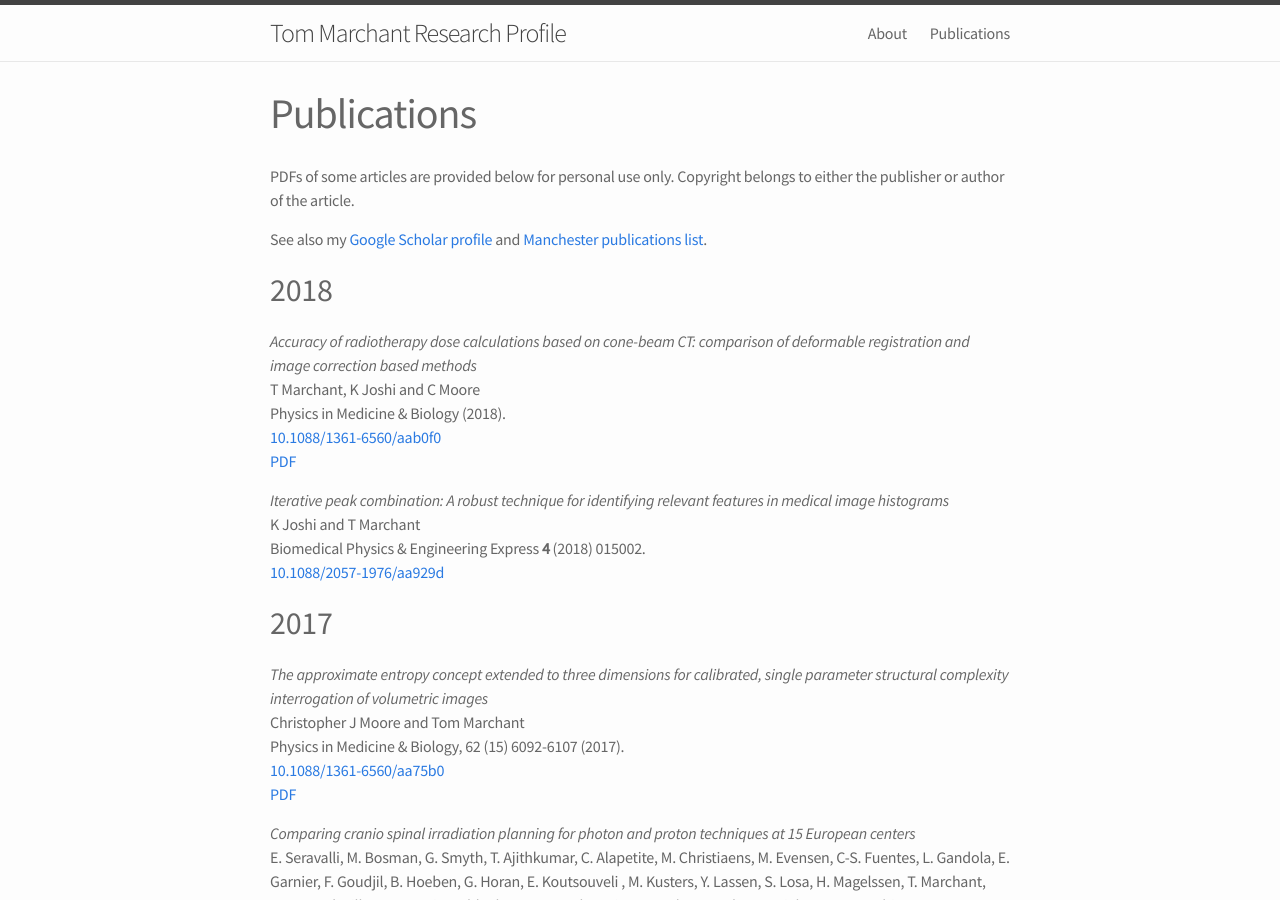
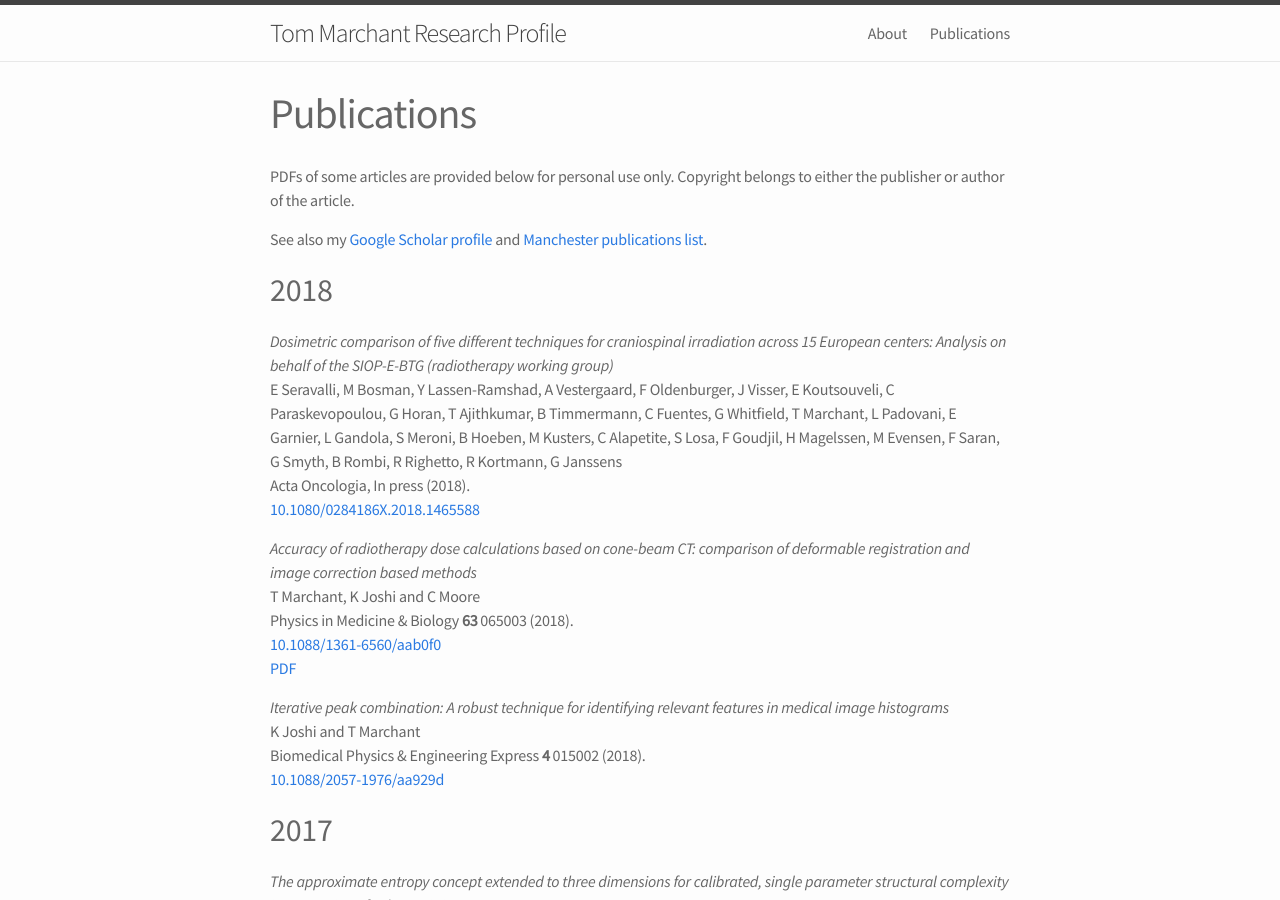
Before and after one commit to temarchant/researchprofile, a Jekyll site: the page built from 02_publications.md, in a window 1280 px wide and 900 px high. Built offline with Jekyll 4.4.1, drawn with Linux system fonts in a browser that asks for light colours.

Commit message:
Add Craniospinal comparison paper (in press). Add issue/page for shading vs deformable paper.

```diff
--- a/02_publications.md
+++ b/02_publications.md
@@ -14,17 +14,28 @@ list](https://www.research.manchester.ac.uk/portal/en/researchers/thomas-marchan
 2018
 ----
 
+*Dosimetric comparison of five different techniques for craniospinal
+irradiation across 15 European centers: Analysis on behalf of the SIOP-E-BTG
+(radiotherapy working group)*
+E Seravalli, M Bosman, Y Lassen-Ramshad, A Vestergaard, F Oldenburger, J Visser,
+E Koutsouveli, C Paraskevopoulou, G Horan, T Ajithkumar, B Timmermann,
+C Fuentes, G Whitfield, T Marchant, L Padovani, E Garnier, L Gandola, S Meroni,
+B Hoeben, M Kusters, C Alapetite, S Losa, F Goudjil, H Magelssen, M Evensen,
+F Saran, G Smyth, B Rombi, R Righetto, R Kortmann, G Janssens
+Acta Oncologia, In press (2018).
+[10.1080/0284186X.2018.1465588](https://doi.org/10.1080/0284186X.2018.1465588)
+
 *Accuracy of radiotherapy dose calculations based on cone-beam CT: comparison
 of deformable registration and image correction based methods*
 T Marchant, K Joshi and C Moore
-Physics in Medicine & Biology (2018).
+Physics in Medicine & Biology **63** 065003 (2018).
 [10.1088/1361-6560/aab0f0](https://doi.org/10.1088/1361-6560/aab0f0)
 [PDF]({{ site.baseurl }}/assets/pdf/marchant-corrected-cbct-deformable-PMB_2018.pdf)
 
 *Iterative peak combination: A robust technique for identifying relevant
 features in medical image histograms*
 K Joshi and T Marchant
-Biomedical Physics & Engineering Express **4** (2018) 015002.
+Biomedical Physics & Engineering Express **4** 015002 (2018).
 [10.1088/2057-1976/aa929d](https://doi.org/10.1088/2057-1976/aa929d)
 
 2017
```
